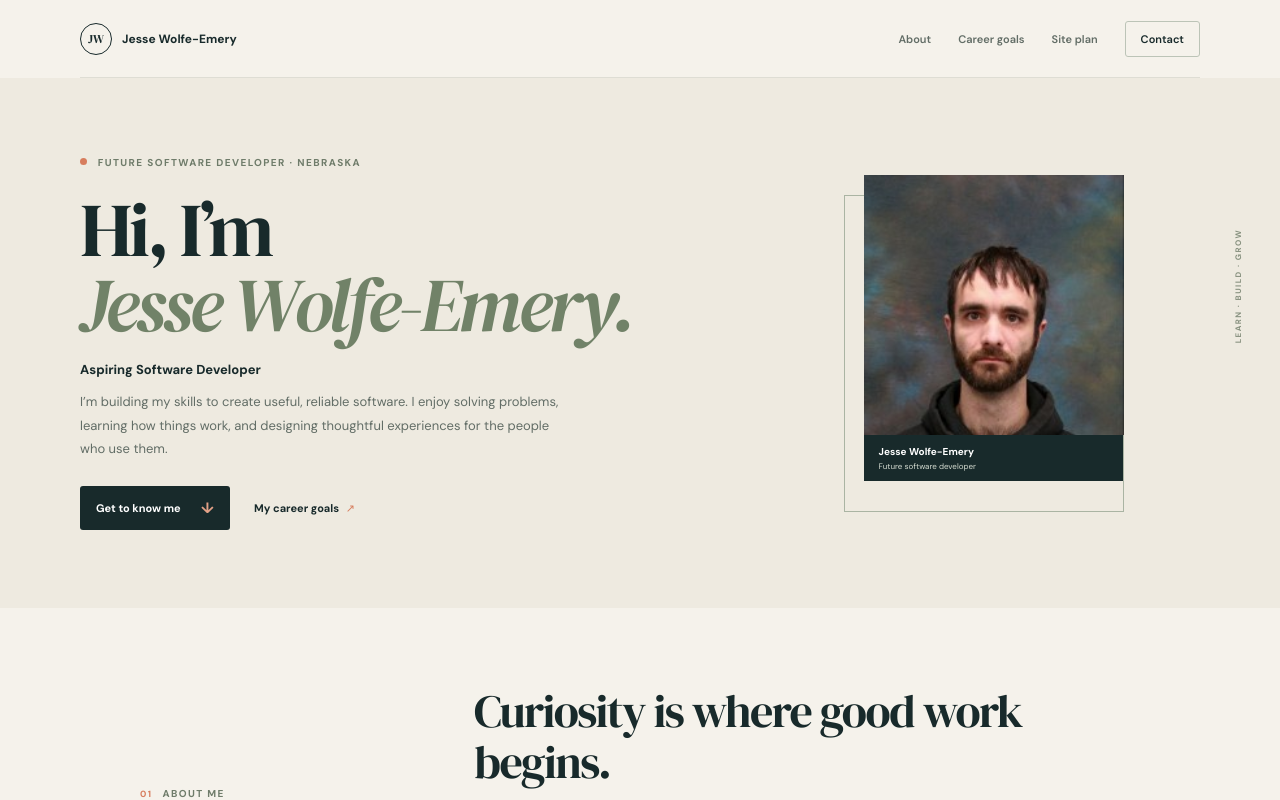
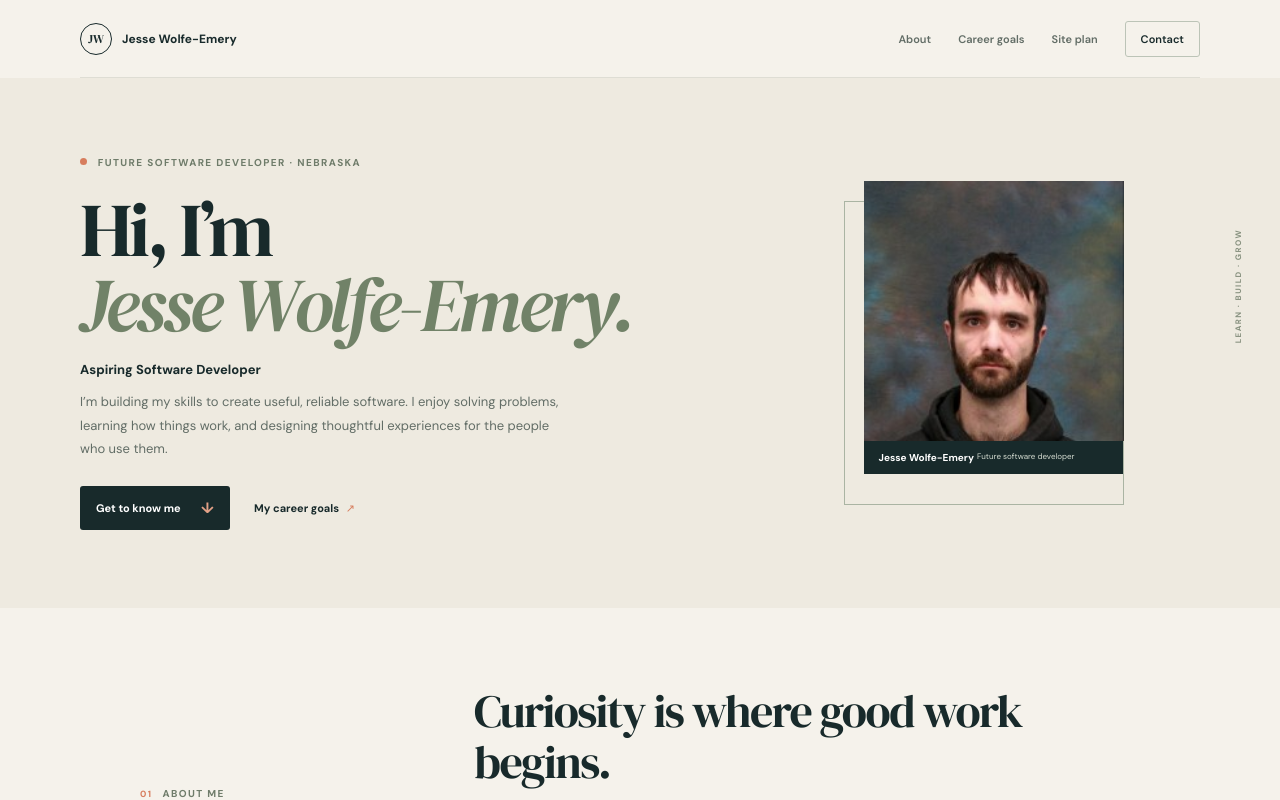
Before and after one commit to Praetorian0420/wolfe-emery_jesse_portfolio, a Vue app: page / in a window 1280 px wide. Shown: the top 800 px of the page. Built offline with nearby package versions, Linux system fonts and the light colour scheme.

Commit message:
style: fix flex-direction property for button alignment in hero section

```diff
--- a/src/App.vue
+++ b/src/App.vue
@@ -1340,7 +1340,7 @@ h1 span {
   right: 0;
   bottom: 0;
   display: flex;
-  flex-direction: column;
+  flex-direction: center;
   gap: 3px;
   padding: 10px 14px;
   color: white;
```
